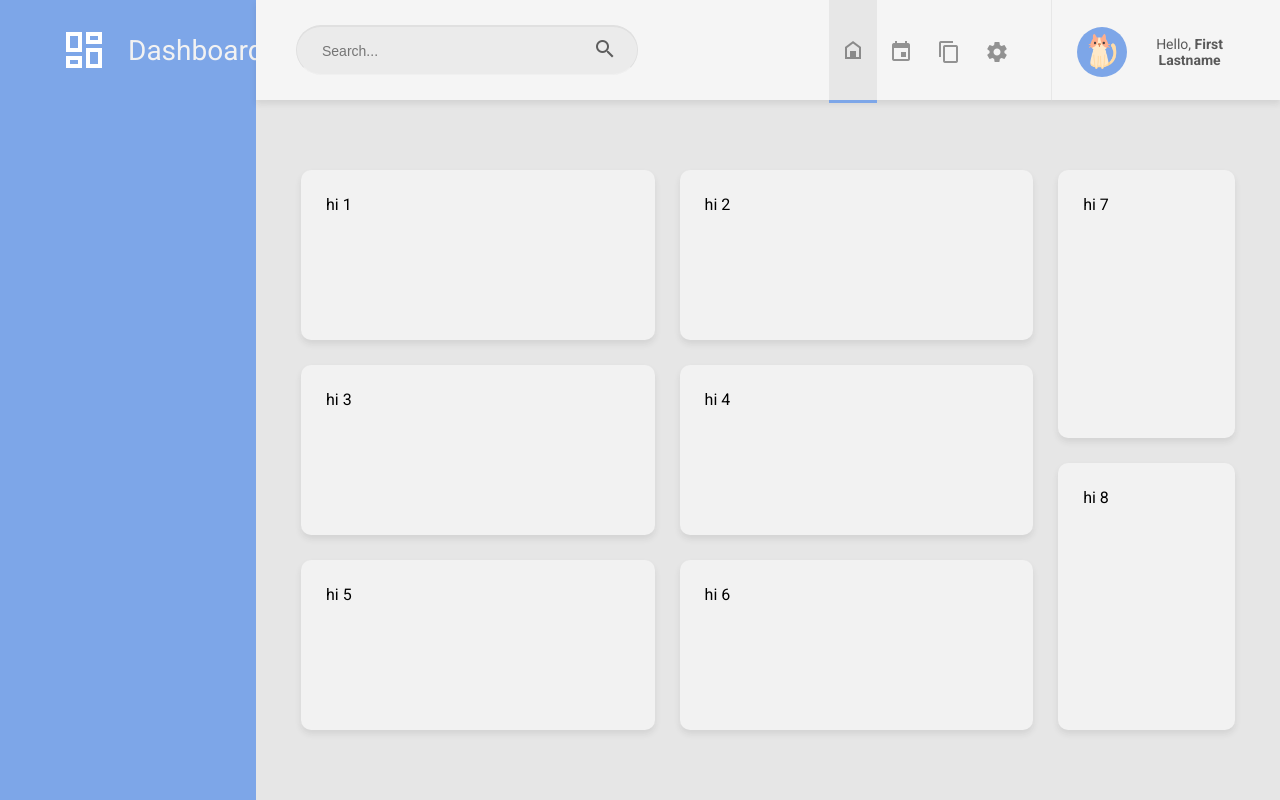
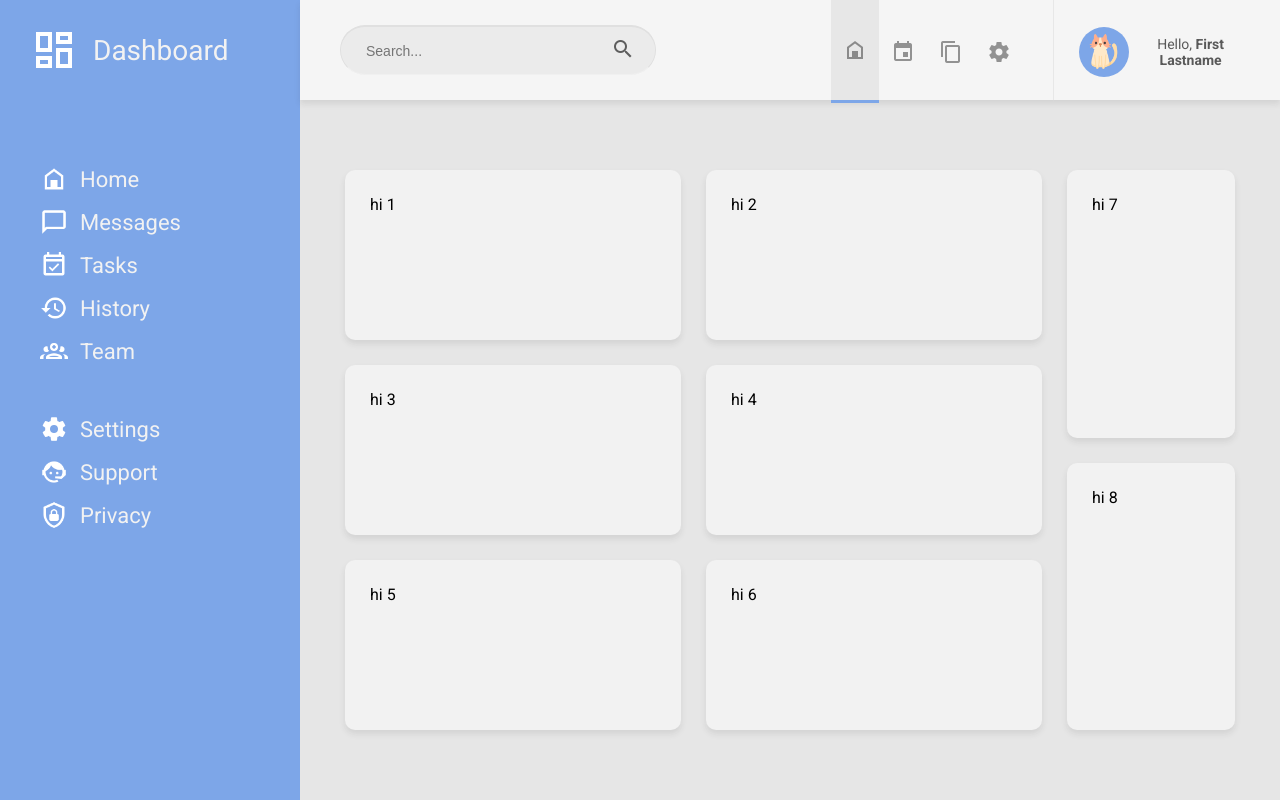
Before and after one commit to amy-justice/odin-admin-dashboard, a plain HTML site: page index.html in a window 1280 px wide. Drawn offline with Linux system fonts and the light colour scheme.

Commit message:
Sidebar links added

```diff
--- a/index.html
+++ b/index.html
@@ -14,6 +14,21 @@
             <div class="sidebar-header">
                 <img src="images/view-dashboard-outline.png">
                 Dashboard
+            </div>
+
+            <div class="link-container">
+                <div class="sidebar-link">
+                    <img src="images/home-variant-white.png"> Home</div>
+                <div class="sidebar-link"><img src="images/message-outline.png"> Messages</div>
+                <div class="sidebar-link"><img src="images/calendar-check-outline.png"> Tasks</div>
+                <div class="sidebar-link"><img src="images/history.png"> History</div>
+                <div class="sidebar-link"><img src="images/account-group-outline.png"> Team</div>
+            </div>
+
+            <div class="link-container">
+                <div class="sidebar-link"><img src="images/cog-white.png"> Settings</div>
+                <div class="sidebar-link"><img src="images/face-agent.png">  Support</div>
+                <div class="sidebar-link"><img src="images/shield-lock-outline.png">  Privacy</div>
             </div>
         </div>
 
--- a/styles.css
+++ b/styles.css
@@ -24,13 +24,16 @@ body {
 #sidebar {
     background-color: hsl(217, 70%, 70%);
     height: 100%;
-    width: 20%;
-    min-width: 250px;
+    width: 300px;
+    min-width: 300px;
+    display: grid;
+    grid-template-rows: 100px 200px 150px;
+    row-gap: 50px;
 }
 
 .right-container {
     height: 100%;
-    width: calc(100% - 20%);
+    width: calc(100% - 250px);
     display: grid;
 }
 
@@ -198,9 +201,31 @@ button:hover {
     color:hsl(0, 0%, 95%);
     font-weight: 400;
     height: 100px;
-    padding-left: 60px;
     display: flex;
     justify-content: flex-start;
+    padding-left: 30px;
     align-items: center;
-    gap: 0 20px;
+    gap: 0 15px;
 }
+
+.link-container {
+    padding-left: 40px;
+    color: hsl(0, 0%, 95%);
+    font-size: 22px;
+}
+
+.sidebar-link {
+    display: grid;
+    grid-template-columns: 40px 2fr;
+    align-items: center;
+    margin: 15px 0;
+}
+
+.sidebar-link:hover {
+    cursor: pointer;
+}
+
+.sidebar-link img {
+    width: 28px;
+    margin-right: 15px;
+}
```
Also changed, not shown: images/account-group-outline.png (added), images/calendar-check-outline.png (added), images/cog-white.png (added), images/face-agent.png (added), images/history.png (added), images/home-variant-white.png (added), images/message-outline.png (added), images/shield-lock-outline.png (added).
